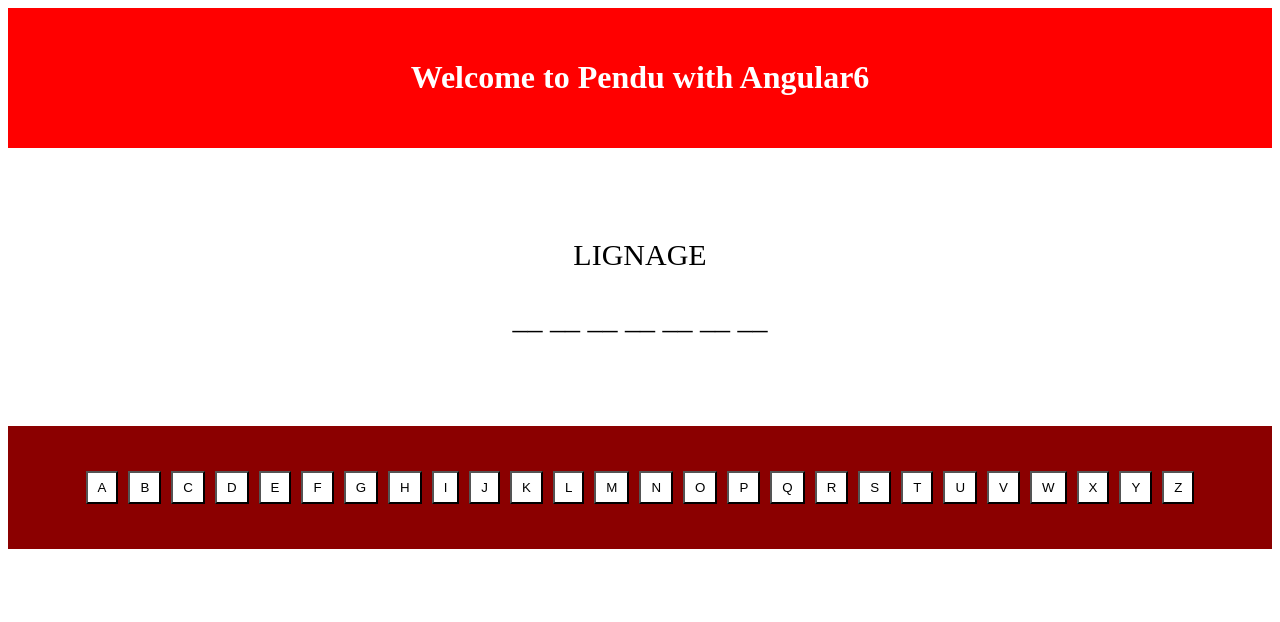
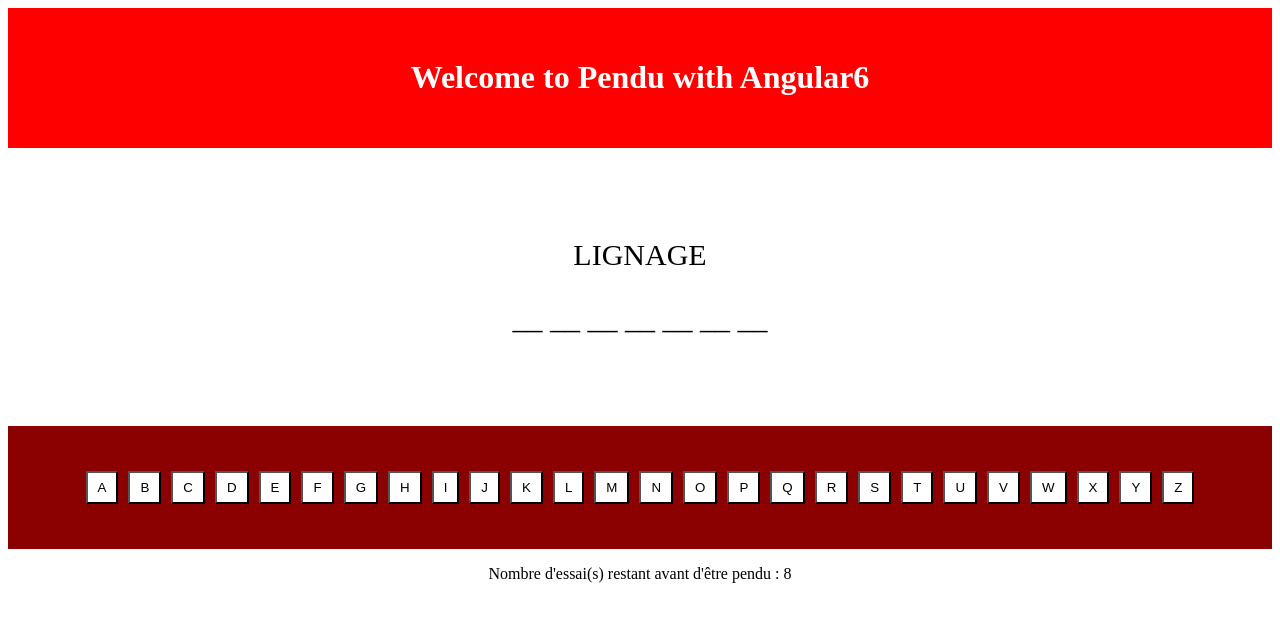
Before and after one commit to mlle-fantasia/pendu-angular, an Angular app: page / in a window 1280 px wide. Shown: the top 622 px of the page. Built offline with nearby package versions, Linux system fonts and the light colour scheme.

Commit message:
affichage nb d'essai restant

```diff
--- a/src/app/app.component.css
+++ b/src/app/app.component.css
@@ -1,16 +1,16 @@
 .header{
-  text-align: center;
   background-color: red;
   padding: 30px;
   color: white;
 }
 .lettres{
-  text-align: center;
   padding: 40px;
   background-color: darkred;
 }
 .motCache{
-  text-align: center;
   padding: 60px;
   font-size: 30px;
 }
+.center{
+  text-align: center;
+}
--- a/src/app/app.component.html
+++ b/src/app/app.component.html
@@ -1,14 +1,17 @@
 <!--The content below is only a placeholder and can be replaced.-->
-<div class="header">
+<div class="center header">
   <h1>
     Welcome to {{ title }}
   </h1>
 </div>
-<div class="motCache">
+<div class="center motCache">
  <app-mot></app-mot>
 </div>
-<div class="lettres">
+<div class="center lettres">
   <app-lettre *ngFor = "let lettre of ALPHABET; let i = index"
               [lettre] = "lettre"
               [index] = "i"></app-lettre>
 </div>
+<div class="center nbEssai">
+  <app-essai></app-essai>
+</div>
--- /dev/null
+++ b/src/app/essai/essai.component.html
@@ -0,0 +1,3 @@
+<p>
+  Nombre d'essai(s) restant avant d'être pendu : {{ this.essaiService.nbEssaiMax }}
+</p>
--- /dev/null
+++ b/src/app/essai/essai.component.ts
@@ -0,0 +1,19 @@
+import { Component, OnInit } from '@angular/core';
+import {essaiService} from '../services/essai.service';
+
+@Component({
+  selector: 'app-essai',
+  templateUrl: './essai.component.html',
+  styleUrls: ['./essai.component.css']
+})
+export class EssaiComponent implements OnInit {
+
+  nbEssai: number;
+
+  constructor(private essaiService: essaiService) { }
+
+  ngOnInit() {
+    this.nbEssai = this.essaiService.nbEssaiMax;
+  }
+
+}
--- a/src/app/lettre/lettre.component.ts
+++ b/src/app/lettre/lettre.component.ts
@@ -1,6 +1,7 @@
 import { Component, Input, OnInit } from '@angular/core';
 import {lettreService} from '../services/lettre.service';
 import {motService} from '../services/mot.service';
+import {essaiService} from '../services/essai.service';
 
 @Component({
   selector: 'app-lettre',
@@ -9,19 +10,20 @@ import {motService} from '../services/mot.service';
 })
 export class LettreComponent implements OnInit {
 
-  @Input()lettre: string;
+  @Input() lettre: string;
   @Input() index: number;
 
 
 
-  constructor(private lettreService: lettreService, private motService: motService) { }
+  constructor(private lettreService: lettreService, private motService: motService, private essaiService: essaiService) { }
 
   ngOnInit() {
   }
 
-  testerLettre(){
+  testerLettre() {
     this.lettreService.ajouterAuTabDeLettreDejaCliquees(this.index);
     this.motService.testerLeMot(this.motService.mot);
+    this.essaiService.modifierNombreEssai(this.index);
   }
 
   getColor() {
--- /dev/null
+++ b/src/app/services/essai.service.ts
@@ -0,0 +1,25 @@
+import {motService} from './mot.service';
+import {lettreService} from './lettre.service';
+import {Injectable} from '@angular/core';
+
+@Injectable({
+  providedIn: 'root',
+})
+
+export class essaiService {
+
+  nbEssaiMax = 8 ;
+
+  constructor(private motService: motService, private lettreService: lettreService) {}
+
+  modifierNombreEssai(i: number) {
+    const mot = this.motService.mot;
+    for (let lettre of mot) {
+      if (lettre === this.lettreService.ALPHABET[i]) {
+        return;
+      }
+    }
+    this.nbEssaiMax--;
+  }
+
+}
--- a/src/app/services/lettre.service.ts
+++ b/src/app/services/lettre.service.ts
@@ -3,7 +3,7 @@ export class lettreService {
   ALPHABET = ['A', 'B', 'C', 'D', 'E', 'F', 'G', 'H', 'I', 'J', 'K', 'L', 'M', 'N', 'O', 'P', 'Q', 'R', 'S', 'T', 'U', 'V', 'W', 'X', 'Y', 'Z'];
   tabLettreDejaCliquees = [];
 
-  ajouterAuTabDeLettreDejaCliquees(i: number){
+  ajouterAuTabDeLettreDejaCliquees(i: number) {
     this.tabLettreDejaCliquees.push(this.ALPHABET[i]);
   }
 
```
Also changed, not shown: src/app/app.module.ts (+7 -3 lines), src/app/essai/essai.component.css (added), 1 other file (tests, documents, lock files or other folders).
